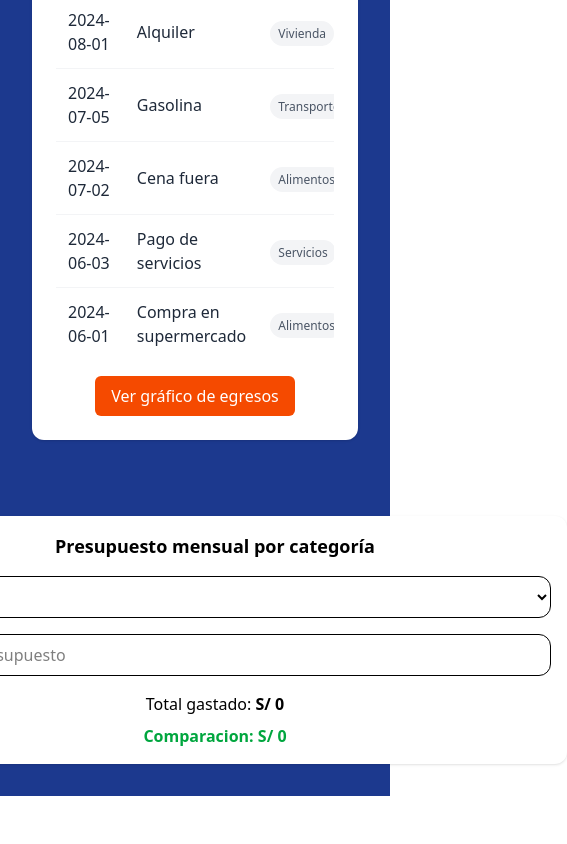
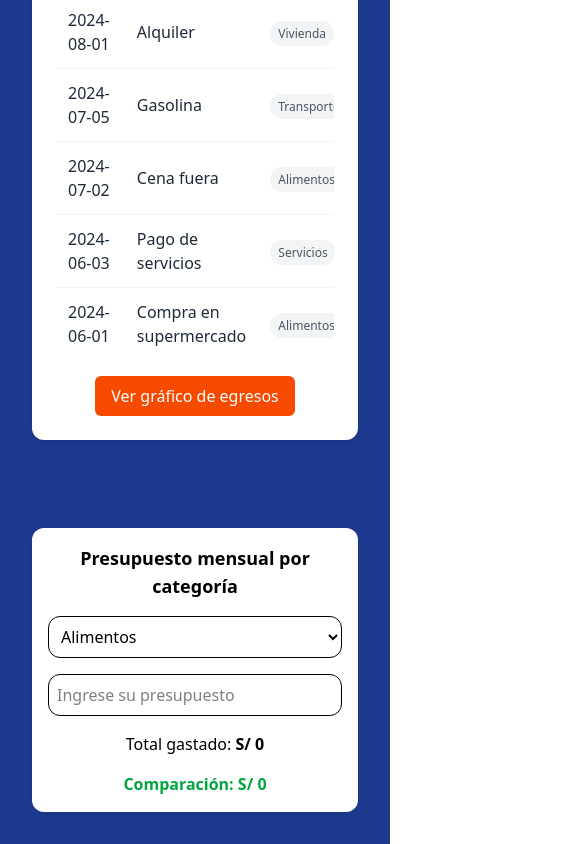
Before and after one commit to adol-sot/Proyecto-PW-G4, a React (Vite) app: page /usermain in a window 390 px wide. Shown: the part 875-1719 px from the top of the page, 567 px wide, since content can reach past the window. Before the commit the page ends 1671 px from the top, so only its background shows below. Built offline with nearby package versions, Linux system fonts and the light colour scheme.

Commit message:
Responsive a PresupuestoCategoria

```diff
--- a/src/components/PresupuestoCategoria.jsx
+++ b/src/components/PresupuestoCategoria.jsx
@@ -5,12 +5,10 @@ function PresupuestoCategoria({ egresos }) {
   const [categoria, setCategoria] = useState("");
   const [presupuesto, setPresupuesto] = useState("");
 
-  // Filtrar gastos por categoría seleccionada
   const gastosCategoria = egresos.filter(
     egreso => egreso.categoria === categoria
   );
 
-  // Sumar montos
   const totalGastos = gastosCategoria.reduce(
     (total, egreso) => total + egreso.monto,
     0
@@ -19,41 +17,58 @@ function PresupuestoCategoria({ egresos }) {
   const diferencia = presupuesto - totalGastos;
 
   return (
-    <div className="grid items-center place-self-center bg-white shadow rounded-xl p-4 mt-3 ml-10">
+    <div className="
+      bg-white shadow rounded-xl p-4 mt-6
+      grid grid-cols-1
+      sm:grid-cols-2
+      md:grid-cols-2
+      gap-4
+      max-w-3xl
+      mx-auto
+    ">
 
-      <h2 className="text-lg font-bold mb-4 text-center">
+      {/* Título */}
+      <h2 className="text-lg font-bold text-center sm:col-span-2 md:col-span-2">
         Presupuesto mensual por categoría
       </h2>
 
-      {/* Seleccionar categoría */}
+      {/* Categoría */}
+      <div className="col-span-1">
         <select
           value={categoria}
           onChange={e => setCategoria(e.target.value)}
-        className="border p-2 rounded-xl w-2xl mb-4"
+          className="border p-2 rounded-xl w-full"
         >
           <option>Alimentos</option>
           <option>Servicios</option>
           <option>Transporte</option>
           <option>Vivienda</option>
         </select>
+      </div>
 
       {/* Presupuesto */}
+      <div className="col-span-1">
         <input
           type="number"
           placeholder="Ingrese su presupuesto"
           value={presupuesto}
           onChange={e => setPresupuesto(e.target.value)}
-        className="border p-2 rounded-xl w-2xl mb-4"
+          className="border p-2 rounded-xl w-full"
         />
+      </div>
 
-      <p className="text-center" >Total gastado: <strong>S/ {totalGastos}</strong></p>
+      {/* Total gastado */}
+      <p className="text-center sm:col-span-2 md:col-span-2">
+        Total gastado: <strong>S/ {totalGastos}</strong>
+      </p>
 
+      {/* Comparación */}
       <p
-        className={`mt-2 font-bold text-center ${
+        className={`font-bold text-center sm:col-span-2 md:col-span-2 ${
           diferencia >= 0 ? "text-green-600" : "text-red-600"
         }`}
       >
-        Comparacion: S/ {diferencia}
+        Comparación: S/ {diferencia}
       </p>
 
     </div>
```
Lines whose indentation alone changed are shown as unchanged.
